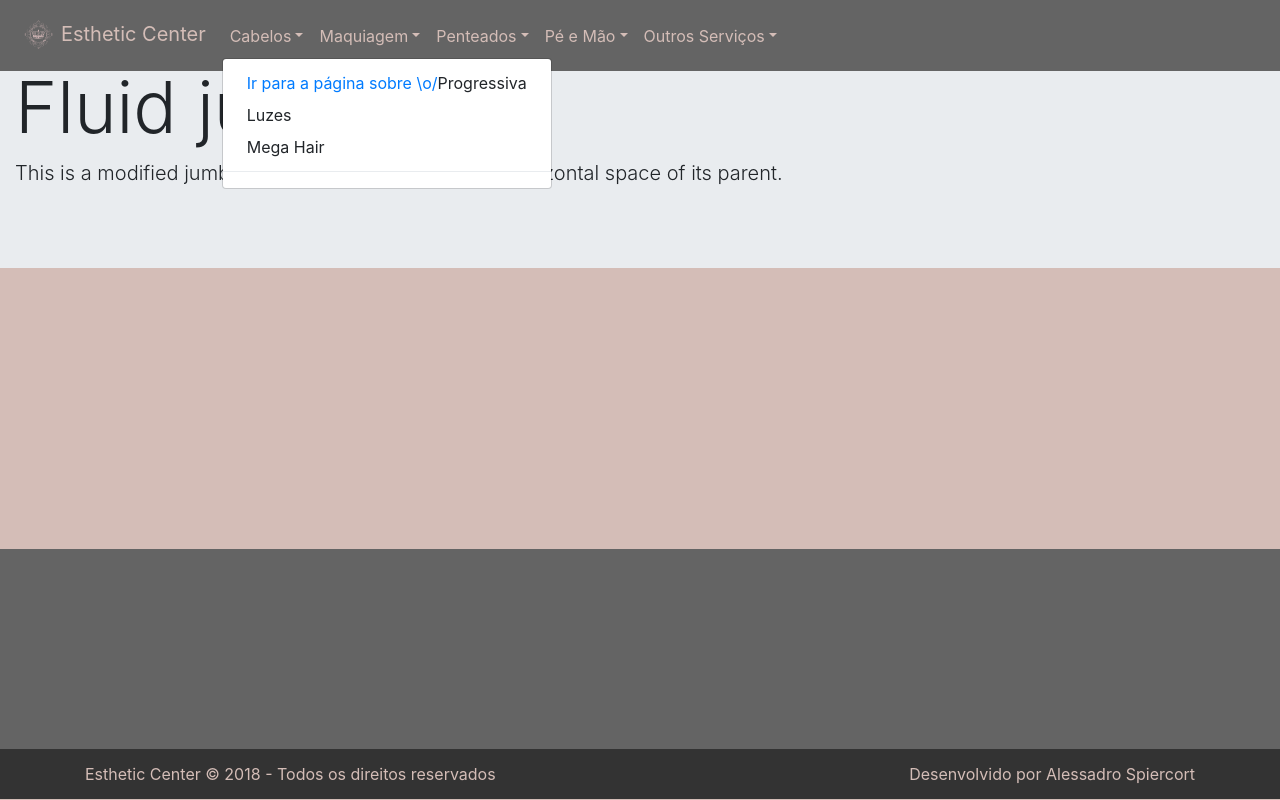
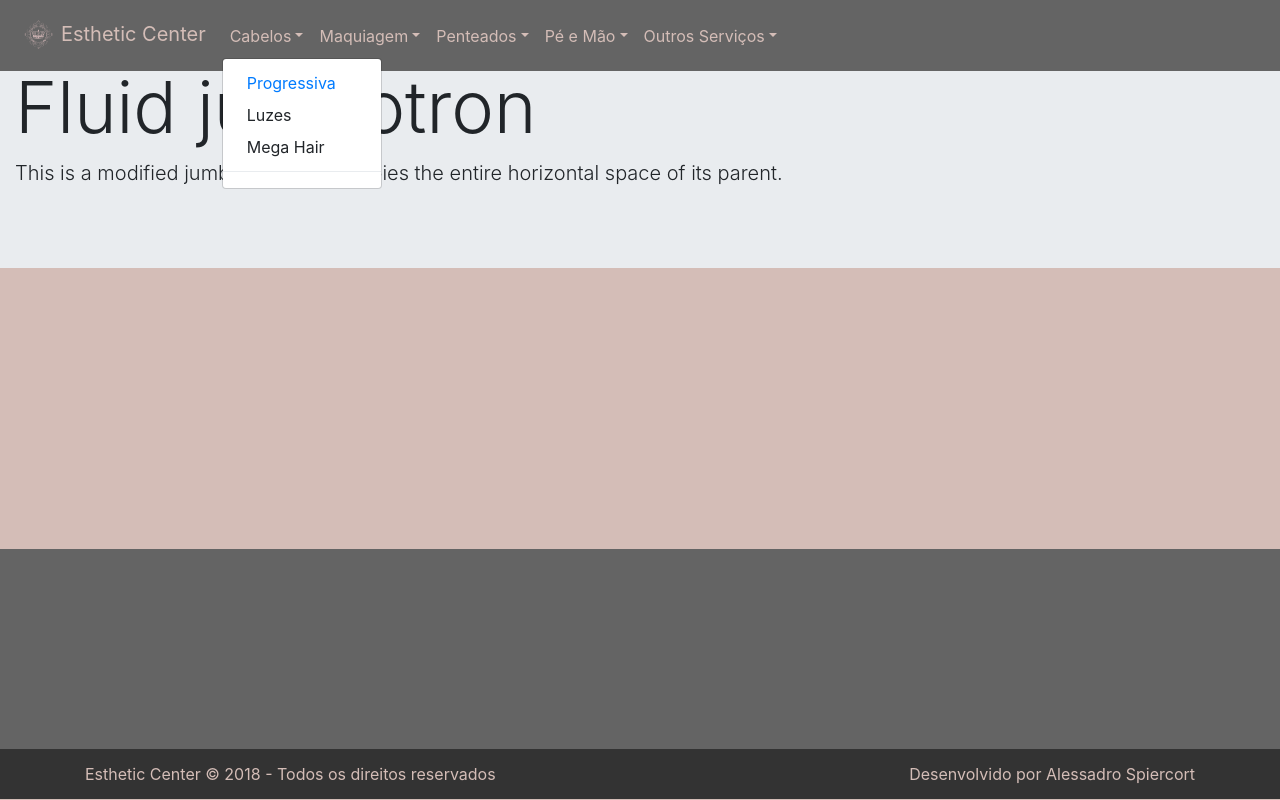
Before and after one commit to qwertyFFF/siteestheticcenter, a React (Create React App) app in the folder site/: page / in a window 1280 px wide. Both pictures are taken after a click on the link "Cabelos". Built offline with nearby package versions, Linux system fonts and the light colour scheme.

Commit message:
ajustes no link progressiva

```diff
--- a/site/package.json
+++ b/site/package.json
@@ -7,6 +7,7 @@
     "react": "^16.4.1",
     "react-dom": "^16.4.1",
     "react-fa-icon": "^0.1.4",
+    "react-router": "^4.3.1",
     "react-router-dom": "^4.3.1",
     "react-scripts": "1.1.4",
     "reactstrap": "^6.3.0"
--- a/site/src/componentes_home/home_navbar.jsx
+++ b/site/src/componentes_home/home_navbar.jsx
@@ -50,8 +50,7 @@ export default class MenuNavegacao extends Component {
                                 </DropdownToggle>
                                 <DropdownMenu>
                                     <DropdownItem>
-                                        <Link to="/sobre">Ir para a página sobre \o/</Link>
-                                        Progressiva
+                                        <Link to="/sobre">Progressiva</Link>
                                     </DropdownItem>
                                     <DropdownItem>
                                         Luzes
```
